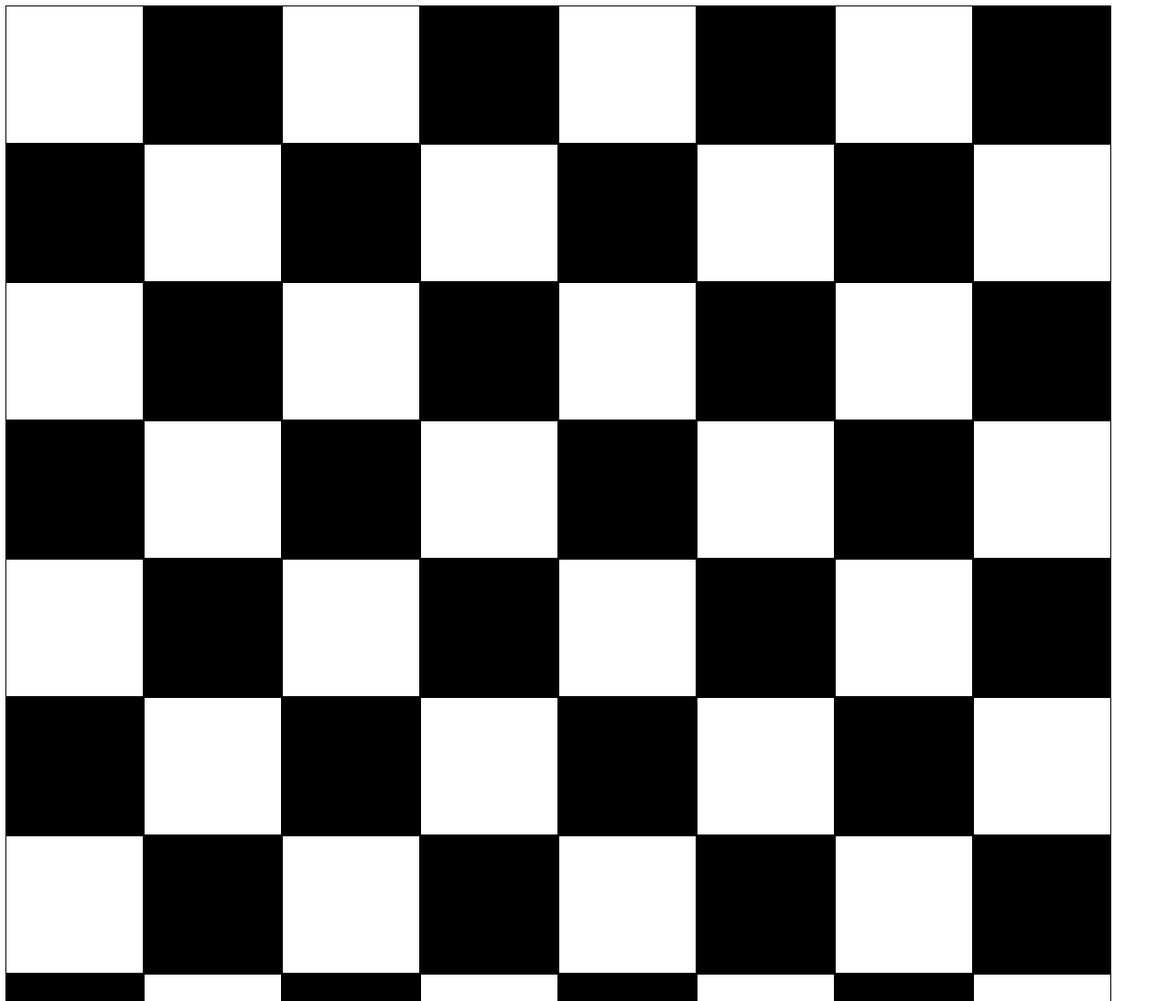
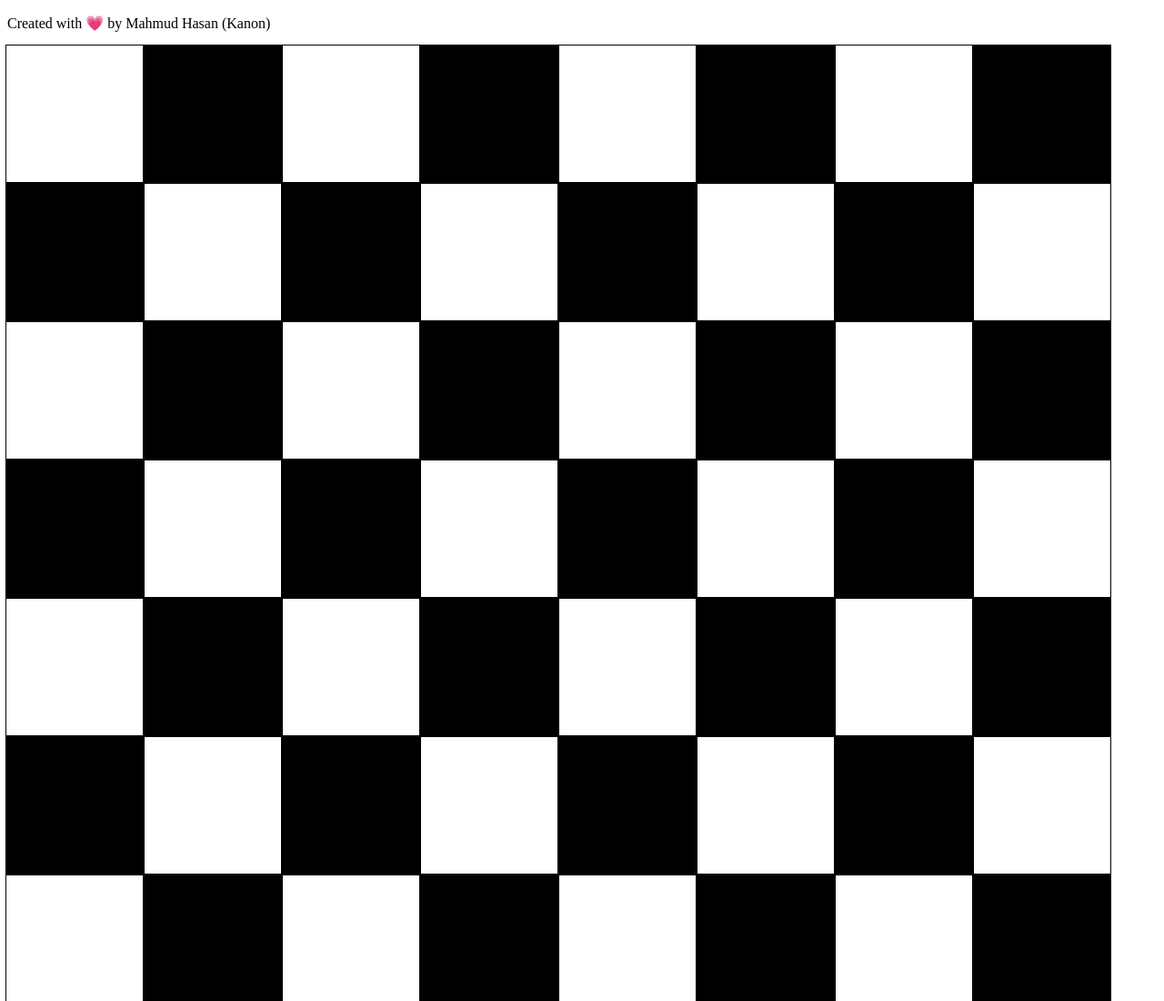
Before and after one commit to fighteriscool/chessborder, a plain HTML site: page index.html in a window 1280 px wide. Shown: the top 1100 px of the page at 91% size. Drawn offline with Linux system fonts and the light colour scheme.

Commit message:
Update index.html

```diff
--- a/index.html
+++ b/index.html
@@ -8,6 +8,7 @@
     <link rel="stylesheet" href="style.css">
 </head>
 <body>
+    <p>Created with &#128151; by Mahmud Hasan (Kanon)</p>
     <div>
     <div class="box"></div>
     <div class="box black"></div>
```
